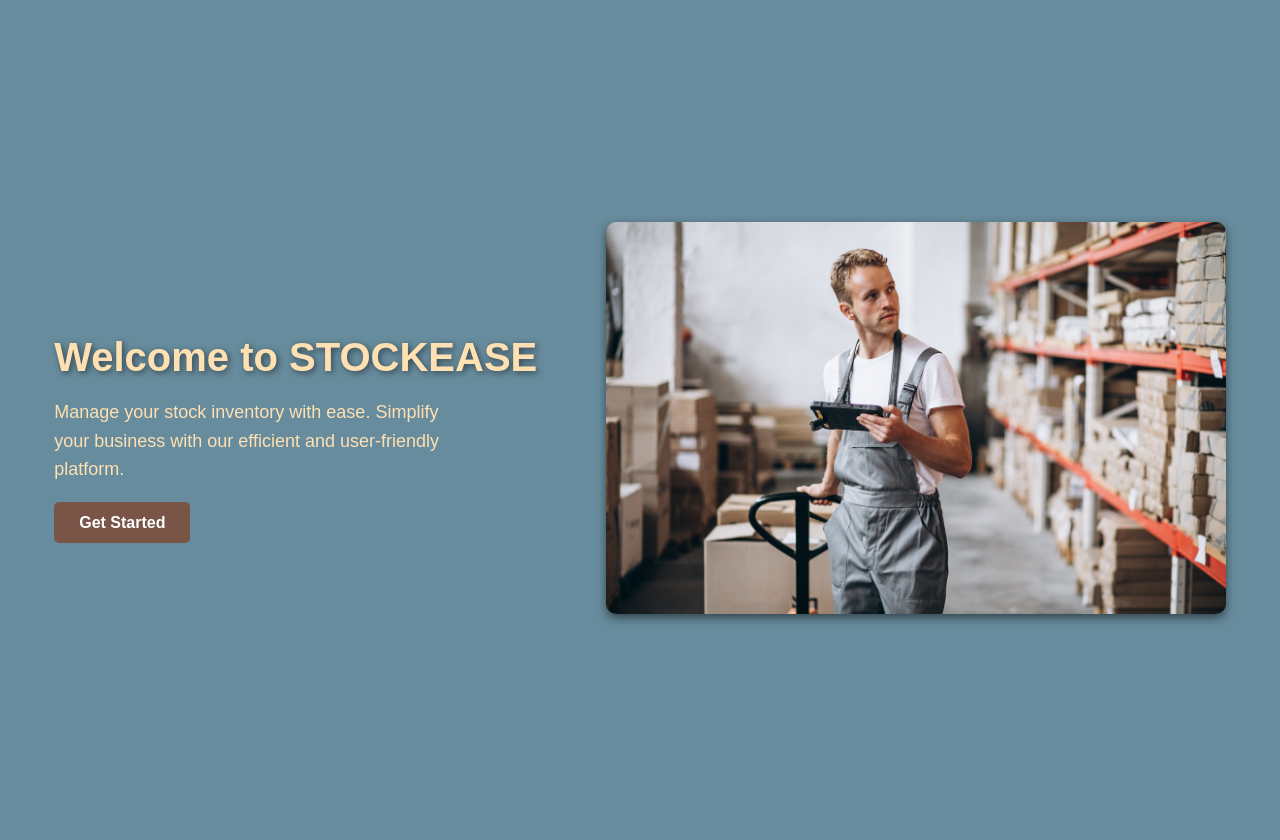
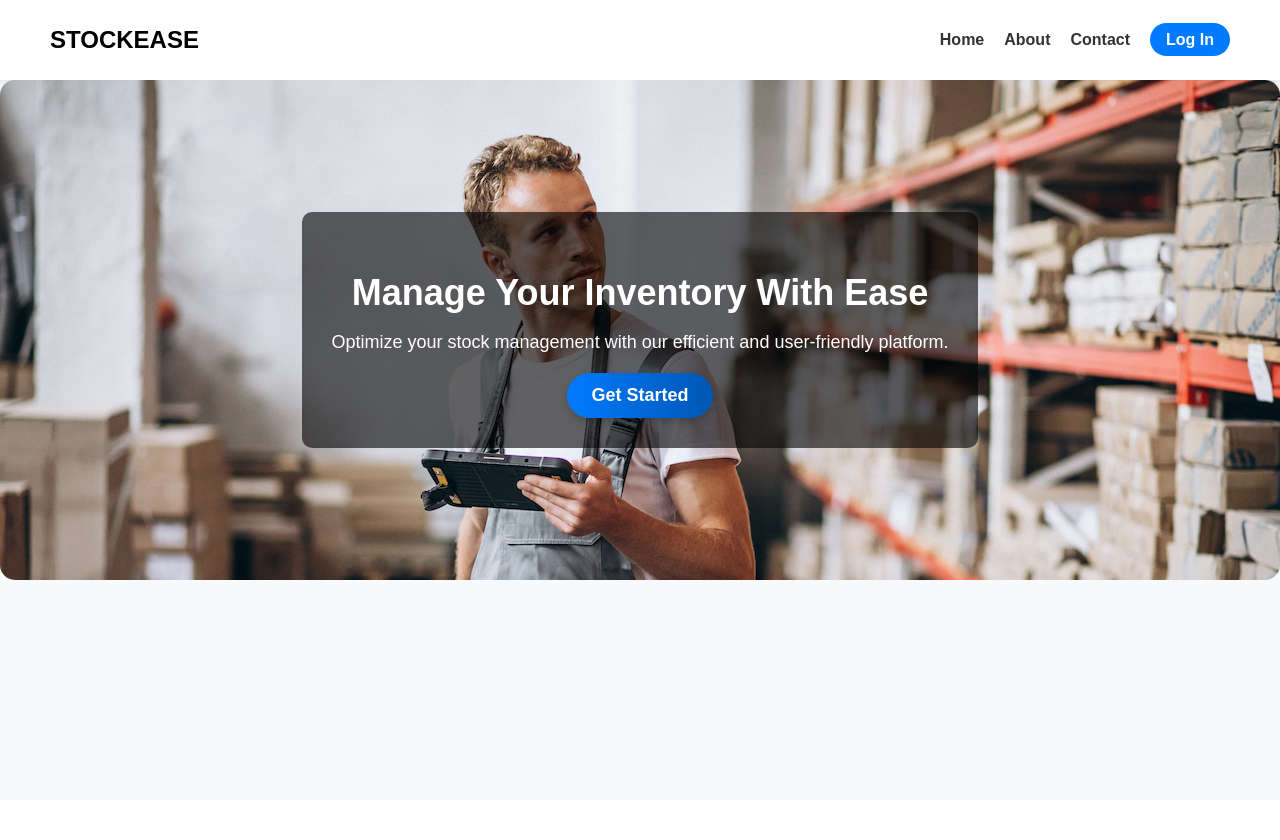
Before and after one commit to Yuvraj2159/StockEase, a PHP site: page /Home.php in a window 1280 px wide. After the commit the page ends 580 px from the top, so only its background shows below. Run offline with PHP 8.4, Linux system fonts and the light colour scheme.

Commit message:
Landing page

```diff
--- a/Home.php
+++ b/Home.php
@@ -4,20 +4,28 @@
     <meta charset="UTF-8">
     <meta name="viewport" content="width=device-width, initial-scale=1.0">
     <title>Home - STOCKEASE</title>
-    <link rel="stylesheet" href="./css/style.css"> <!-- Link to the CSS file -->
+    <link rel="stylesheet" href="./css/Style.css"> <!-- Link to the CSS file -->
 </head>
 <body>
-    <div class="home-container">
-        <div class="content">
-        <form method="POST" action="login.php">
-            <h1>Welcome to STOCKEASE</h1>
-            <p>Manage your stock inventory with ease. Simplify your business with our efficient and user-friendly platform.</p>
+    <header>
+        <div class="logo">STOCKEASE</div>
+        <nav>
+            <ul>
+                <li><a href="#">Home</a></li>
+                <li><a href="about.php" class="about-btn">About</a></li>
+                <li><a href="contact.php" class="contact-btn">Contact</a></li>
+                <li><a href="login.php" class="login-btn">Log In</a></li>
+            </ul>
+        </nav>
+    </header>
+
+    <section class="hero">
+        <div class="overlay">
+            <h1>Manage Your Inventory With Ease</h1>
+            <p>Optimize your stock management with our efficient and user-friendly platform.</p>
             <a href="login.php" class="home-btn">Get Started</a>
         </div>
-        <div class="image-section">
-            <!-- Adding the Image -->
-            <img src="./image/stockk.jpg" alt="Stock Management" class="stock-image">
-        </div>
-    </div>
+    </section>
+
 </body>
 </html>
--- a/css/Style.css
+++ b/css/Style.css
@@ -1,63 +1,131 @@
-/* Home Page Styling */
+/* General Styles */
 body {
     margin: 0;
+    padding: 0;
     font-family: Arial, sans-serif;
-    background-color: #f4f4f4; /* Light background */
+    background-color: #f8f9fa;
 }
 
-.home-container {
+/* Header Styling */
+header {
     display: flex;
-    flex-direction: row;
-    justify-content: space-around;
+    justify-content: space-between;
     align-items: center;
-    height: 100vh;
-    padding: 20px;
-    background-color: #678c9d; /* Subtle blue shade */
-    color: #ffe0b2; /* Creamy text color */
+    padding: 15px 50px;
+    background: #ffffff;
+    box-shadow: 0px 4px 10px rgba(0, 0, 0, 0.1);
 }
 
-.home-container .content {
-    text-align: left;
-    max-width: 50%;
+.logo {
+    font-size: 24px;
+    font-weight: bold;
+    color: black;
 }
 
-.home-container h1 {
-    font-size: 40px;
-    margin-bottom: 15px;
-    text-shadow: 2px 2px 6px rgba(0, 0, 0, 0.5);
+nav ul {
+    list-style: none;
+    display: flex;
+    gap: 20px;
 }
 
-.home-container p {
-    font-size: 18px;
-    margin-bottom: 30px;
-    max-width: 400px;
-    line-height: 1.6;
+nav ul li {
+    display: inline;
 }
 
+nav ul li a {
+    text-decoration: none;
+    color: #333;
+    font-weight: bold;
+    transition: color 0.3s ease;
+}
+
+nav ul li a:hover {
+    color: #007bff;
+}
+
+.login-btn {
+    background: #007bff;
+    color: white;
+    padding: 8px 16px;
+    border-radius: 20px;
+    text-decoration: none;
+    transition: background 0.3s ease;
+}
+
+.login-btn:hover {
+    background: #0056b3;
+}
+
+/* Hero Section */
+.hero {
+    position: relative;
+    width: 100%;
+    height: 500px;
+    background: url('../image/stockk.jpg') center top/cover no-repeat;
+    display: flex;
+    justify-content: center;
+    align-items: center;
+    border-radius: 15px;
+}
+
+.overlay {
+    background: rgba(0, 0, 0, 0.6);
+    color: white;
+    padding: 30px;
+    text-align: center;
+    border-radius: 10px;
+}
+
+.overlay h1 {
+    font-size: 36px;
+    margin-bottom: 10px;
+}
+
+.overlay p {
+    font-size: 18px;
+    margin-bottom: 20px;
+}
+
+/* Get Started Button */
 .home-btn {
-    background-color: #795548; /* Chocolate brown button */
-    color: #fff; /* White text */
-    padding: 12px 25px;
+    display: inline-block;
+    background: linear-gradient(90deg, #007bff, #0056b3);
+    color: white;
+    font-size: 18px;
+    font-weight: bold;
+    padding: 12px 24px;
+    border-radius: 25px;
     text-decoration: none;
-    font-size: 16px;
-    border-radius: 5px;
-    transition: background 0.3s ease, transform 0.2s ease;
-    font-weight: bold;
+    transition: all 0.3s ease-in-out;
+    box-shadow: 0px 4px 8px rgba(0, 0, 0, 0.2);
 }
 
 .home-btn:hover {
-    background-color: #4e342e; /* Darker chocolate hover effect */
-    transform: scale(1.05); /* Slight zoom on hover */
+    background: linear-gradient(90deg, #0056b3, #003f7f);
+    transform: scale(1.05);
 }
 
-/* Image Section Styling */
-.image-section {
-    max-width: 50%;
+/* Responsive Design */
+@media (max-width: 768px) {
+    header {
+        padding: 15px 20px;
+    }
+
+    .hero {
+        height: 400px;
+        background-position: center top;
+    }
+
+    .overlay h1 {
+        font-size: 28px;
+    }
+
+    .overlay p {
+        font-size: 16px;
+    }
+
+    .home-btn {
+        font-size: 16px;
+        padding: 10px 20px;
+    }
 }
-
-.stock-image {
-    width: 100%;
-    height: auto;
-    border-radius: 10px;
-    box-shadow: 0px 4px 10px rgba(0, 0, 0, 0.5);
-}
```
Also changed, not shown: about.php (added, +150 -0 lines), contact.css (added, +58 -0 lines), contact.php (added, +109 -0 lines), css/contact.css (added, +39 -0 lines), process_contact.php (added, +20 -0 lines), Pictures/pwn.jpg (added), Pictures/yuv.jpg (added).
